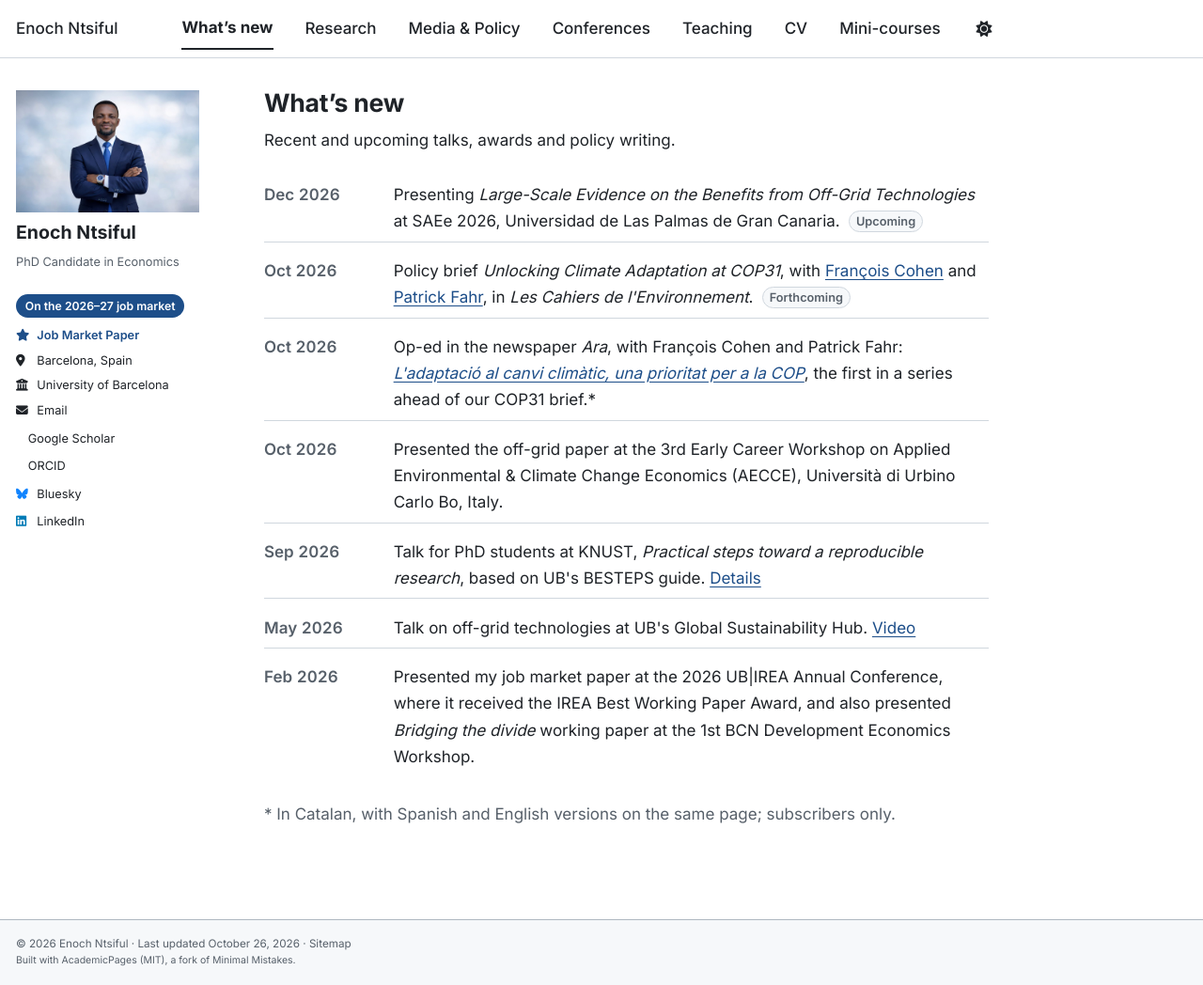
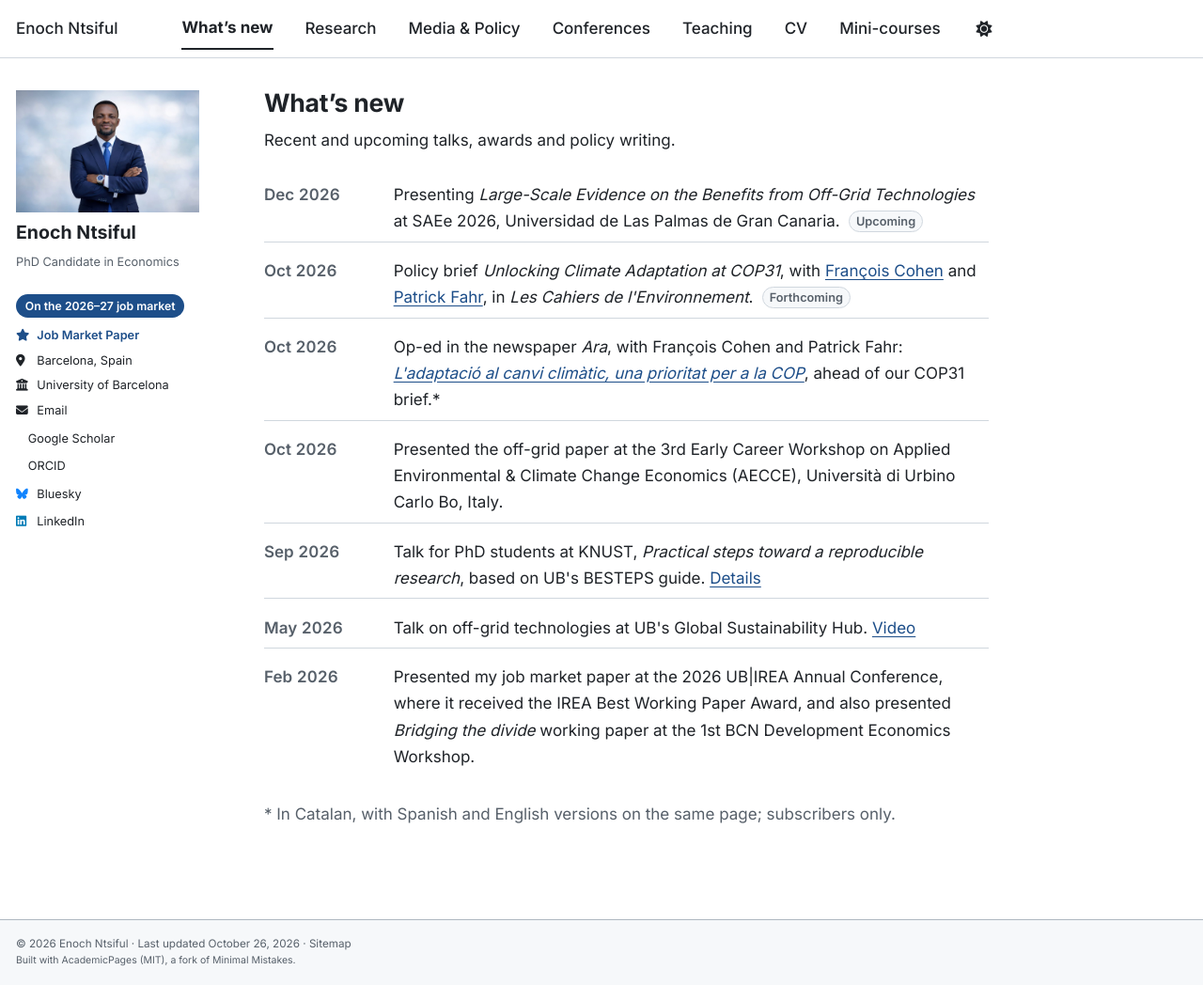
Before and after one commit to ntsifulenoch/ntsifulenoch.github.io, a Jekyll site: the page built from _pages/news.md, in a window 1280 px wide and 1048 px high. Shown: the whole window at 94% size. Built offline with Jekyll 4.4.1, drawn with Linux system fonts in a browser that asks for light colours; a style sheet for code colours, icons or effects is not loaded.

Commit message:
Update news items for October 2026

```diff
--- a/_pages/news.md
+++ b/_pages/news.md
@@ -16,7 +16,7 @@ Recent and upcoming talks, awards and policy writing.
   {% endcomment %}
   {% comment %} Forthcoming (Enoch, 26 Oct 2026): the "Recommendations" link to /media/#cop31 was removed from this item. {% endcomment %}
   <li><span class="dated__when">Oct 2026</span><span>Policy brief <em>Unlocking Climate Adaptation at COP31</em>, with <a href="https://sites.google.com/site/francoiscoheneconomist/home">François Cohen</a> and <a href="https://www.phc.ox.ac.uk/team/patrick-fahr">Patrick Fahr</a>, in <em>Les Cahiers de l'Environnement</em>. <span class="status">Forthcoming</span></span></li>
-  <li><span class="dated__when">Oct 2026</span><span>Op-ed in the newspaper <em>Ara</em>, with François Cohen and Patrick Fahr: <a href="https://empreses.ara.cat/opinio/l-adaptacio-canvi-climatic-prioritat-cop_129_5879985.html"><em>L'adaptació al canvi climàtic, una prioritat per a la COP</em></a>, the first in a series ahead of our COP31 brief.*</span></li>
+  <li><span class="dated__when">Oct 2026</span><span>Op-ed in the newspaper <em>Ara</em>, with François Cohen and Patrick Fahr: <a href="https://empreses.ara.cat/opinio/l-adaptacio-canvi-climatic-prioritat-cop_129_5879985.html"><em>L'adaptació al canvi climàtic, una prioritat per a la COP</em></a>, ahead of our COP31 brief.*</span></li>
   <li><span class="dated__when">Oct 2026</span><span>Presented the off-grid paper at the 3rd Early Career Workshop on Applied Environmental &amp; Climate Change Economics (AECCE), Università di Urbino Carlo Bo, Italy.</span></li>
   <li><span class="dated__when">Sep 2026</span><span>Talk for PhD students at KNUST, <em>Practical steps toward a reproducible research</em>, based on UB's BESTEPS guide. <a href="/teaching/#guest-talks-and-mentoring">Details</a></span></li>
   <li><span class="dated__when">May 2026</span><span>Talk on off-grid technologies at UB's Global Sustainability Hub. <a href="/media/#video">Video</a></span></li>
```
